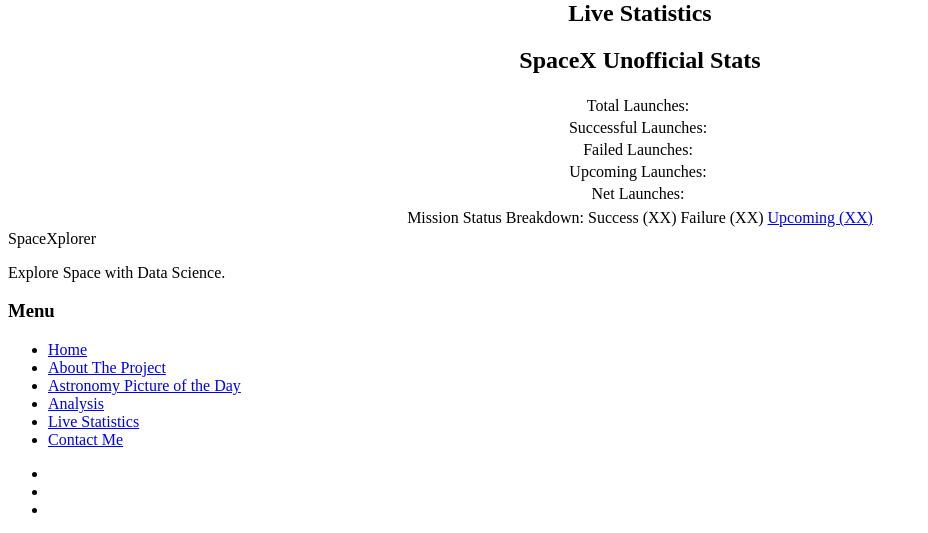
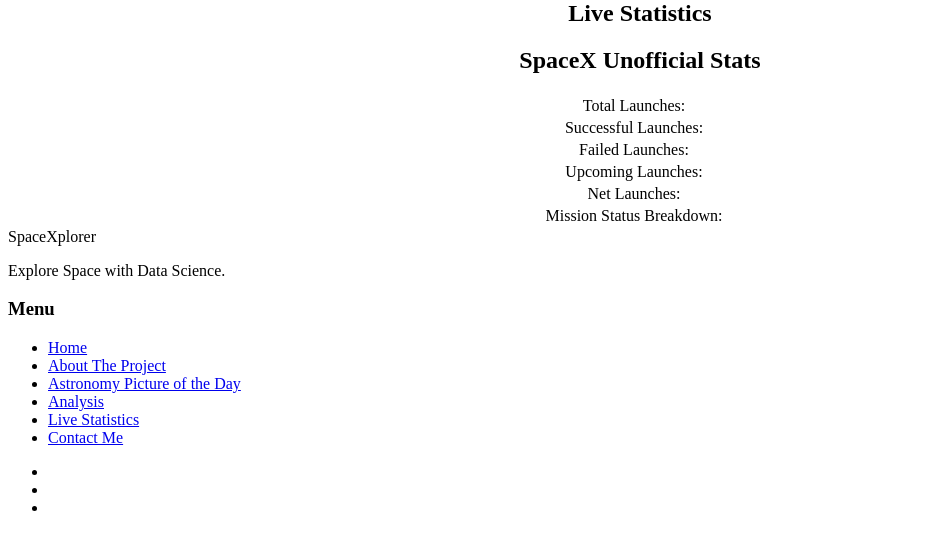
Before and after one commit to renatogusani/SpaceXplorer, a Jekyll site: the page built from _pages/page3.html, in a window 1280 px wide. Shown: the part 532-1065 px from the top of the page, without its empty margins (0-928 px from the left). Built offline with Jekyll 4.4.1, drawn with Linux system fonts in a browser that asks for light colours.

Commit message:
Update page3.html

```diff
--- a/_pages/page3.html
+++ b/_pages/page3.html
@@ -70,22 +73,11 @@
 			<td>Net Launches:</td>
 			<td id="net-launch-count"></td>
 		</tr>
-	</table>
-</body>
-</html>
-
-
-<html>
-<head>
-	<meta charset="utf-8">
-</head>
-<body>
-	<table>
 		<tr>
 			<td>Mission Status Breakdown:</td>
-			<td>Success (XX)</td>
-			<td>Failure (XX)</td>
-			<td><a href='https://www.spacex.com/missions'>Upcoming (XX)</a></td>
+			<td id="success-cell"></td>
+			<td id="failure-cell"></td>
+			<td id="upcoming-cell"></td>
 		</tr>
 	</table>
 </body>
```
Also changed, not shown: other parts of _pages/page3.html (+4 -1 lines).
